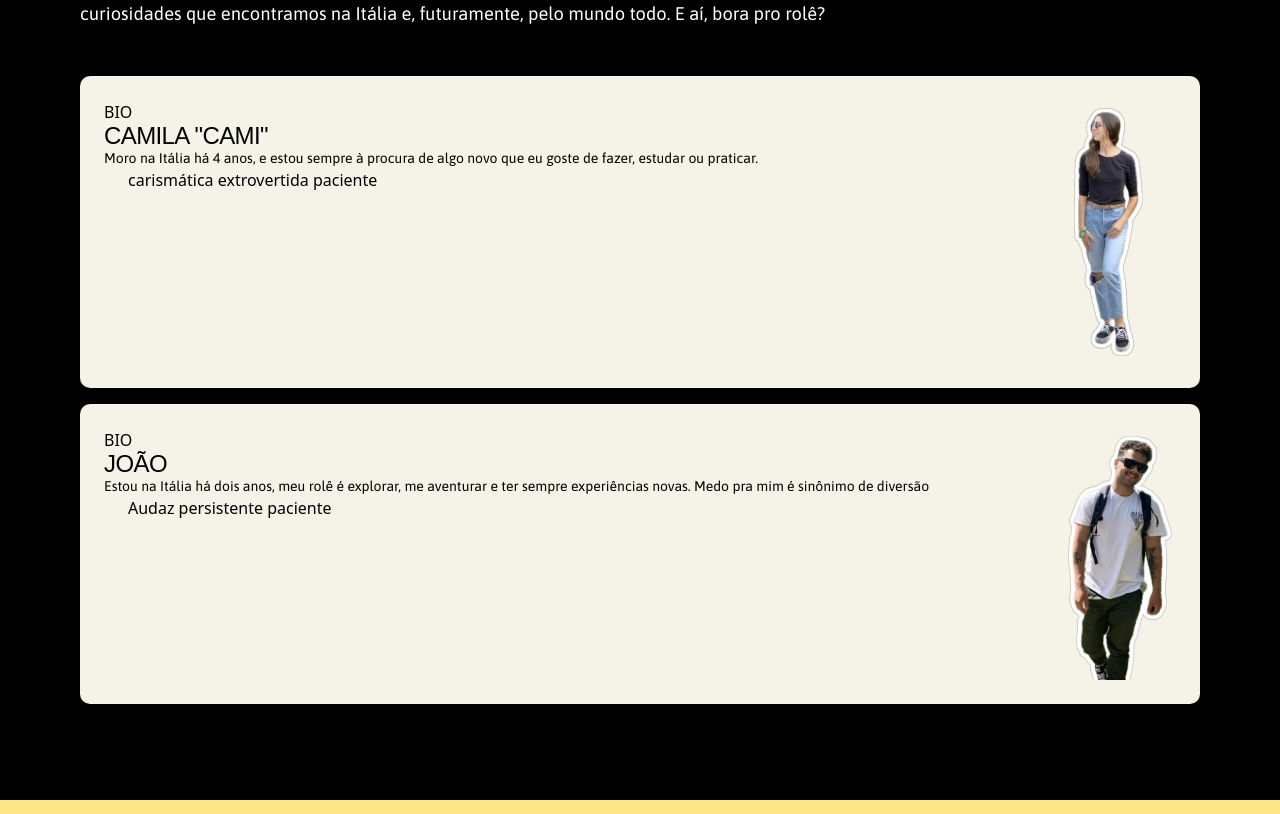
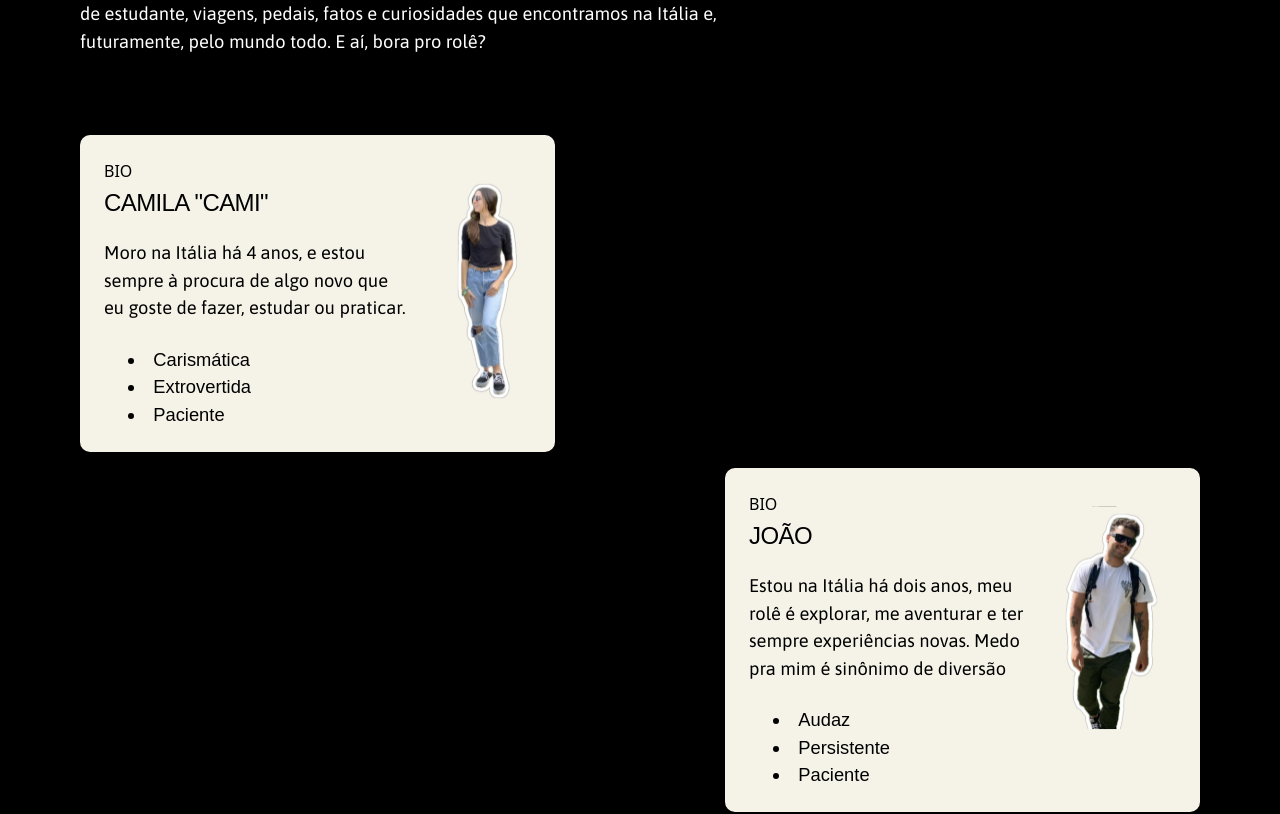
Before and after one commit to devcarolinealmeida/bora-pro-role, a Next.js app: page / in a window 1280 px wide. Shown: the part 1040-1854 px from the top of the page. Built offline with nearby package versions, Linux system fonts and the light colour scheme; no server answers; a web font is replaced by a local one.

Commit message:
UPDATE: section quem somos

```diff
--- a/app/globals.css
+++ b/app/globals.css
@@ -20,7 +20,7 @@ h1,h2,h3,h4 {
 }
 
 h2 {
-  font-size: clamp(3.4375rem, 1.3834rem + 8.427vw, 8.125rem);
+  font-size: clamp(3.75rem, 1.8329rem + 7.8652vw, 8.125rem);
 }
 
 h4 {
@@ -30,7 +30,7 @@ h4 {
 p, h5 {
   font-family: var(--font-asap);
 }
-p {
+p,li {
   font-size: clamp(1rem, 0.9363rem + 0.2614vw, 1.25rem);
 }
 
--- a/components/CardQuemSomos.tsx
+++ b/components/CardQuemSomos.tsx
@@ -10,7 +10,7 @@ const CardQuemSomos = React.forwardRef<
   <div
     ref={ref}
     className={twMerge(
-      "bg-[#F5F2E8] flex justify-between gap-4 rounded-[10px] p-6",
+      "w-full md:max-w-[475px] bg-[#F5F2E8] flex justify-between gap-6 rounded-[10px] p-6 overflow-clip",
       className
     )}
     {...props}
@@ -24,7 +24,7 @@ const CardTopTitle = React.forwardRef<
 >(({ className, ...props }, ref) => (
   <div
     ref={ref}
-    className={twMerge("inline-block uppercase", className)}
+    className={twMerge("inline-block uppercase mb-2", className)}
     {...props}
   />
 ))
@@ -34,10 +34,10 @@ const CardTitle = React.forwardRef<
   HTMLParagraphElement,
   React.HTMLAttributes<HTMLHeadingElement>
 >(({ className, ...props }, ref) => (
-  <h3
+  <h4
     ref={ref}
     className={twMerge(
-      "text-2xl leading-none tracking-tight",
+      "text-2xl leading-none tracking-tight mb-6",
       className
     )}
     {...props}
@@ -51,7 +51,7 @@ const CardDescription = React.forwardRef<
 >(({ className, ...props }, ref) => (
   <p
     ref={ref}
-    className={twMerge("text-sm", className)}
+    className={twMerge("mb-6", className)}
     {...props}
   />
 ))
@@ -61,9 +61,17 @@ const CardContent = React.forwardRef<
   HTMLDivElement,
   React.HTMLAttributes<HTMLDivElement>
 >(({ className, ...props }, ref) => (
-  <div ref={ref} className={twMerge("p-6 pt-0", className)} {...props} />
+  <div ref={ref} className={twMerge("pl-6", className)} {...props} />
 ))
 CardContent.displayName = "CardContent"
+
+const CardLi = React.forwardRef<
+  HTMLLIElement,
+  React.HTMLAttributes<HTMLLIElement>
+>(({ className, ...props }, ref) => (
+  <li ref={ref} className={twMerge("font-asap-condens-700", className)} {...props} />
+))
+CardLi.displayName = "CardLi"
 
 const CardImg = React.forwardRef<
   HTMLDivElement,
@@ -71,10 +79,10 @@ const CardImg = React.forwardRef<
 >(({ className, ...props }, ref) => (
   <div
     ref={ref}
-    className={twMerge("w-32", className)}
+    className={twMerge("", className)}
     {...props}
   />
 ))
 CardImg.displayName = "CardImg"
 
-export { CardQuemSomos, CardTopTitle, CardTitle, CardDescription, CardContent, CardImg }
+export { CardQuemSomos, CardTopTitle, CardTitle, CardDescription, CardContent, CardLi, CardImg }
--- a/sections/QuemSomos/page.tsx
+++ b/sections/QuemSomos/page.tsx
@@ -4,6 +4,7 @@ import {
   CardTitle,
   CardDescription,
   CardContent,
+  CardLi,
   CardImg,
 } from "../../components/CardQuemSomos";
 import CamiSvg from "../../assets/camila.svg";
@@ -15,7 +16,7 @@ export const QuemSomos = () => {
       <div className="container max-w-7xl">
         <div className="pb-12">
           <h4 className="text-white mb-4">Quem somos</h4>
-          <p className="text-white">
+          <p className="text-white md:max-w-[76ch] mb-8">
             Somos Camila e João, um casal que vive em Turim, na Itália. Aqui
             mostramos nossas vidas de estudante, viagens, pedais, fatos e
             curiosidades que encontramos na Itália e, futuramente, pelo mundo
@@ -23,30 +24,41 @@ export const QuemSomos = () => {
           </p>
         </div>
         <div className="flex flex-col gap-4">
-          <CardQuemSomos>
+          <CardQuemSomos className="">
             <div className="flex-1">
               <CardTopTitle>Bio</CardTopTitle>
               <CardTitle>Camila "Cami"</CardTitle>
               <CardDescription>
-              Moro na Itália há 4 anos, e estou sempre à procura de algo novo que eu goste de fazer, estudar ou praticar.
+                Moro na Itália há 4 anos, e estou sempre à procura de algo novo
+                que eu goste de fazer, estudar ou praticar.
               </CardDescription>
-              <CardContent>carismática extrovertida paciente</CardContent>
+              <CardContent>
+                <CardLi>Carismática</CardLi>
+                <CardLi>Extrovertida </CardLi>
+                <CardLi>Paciente</CardLi>
+              </CardContent>
             </div>
             <CardImg>
-              <CamiSvg />
+              <CamiSvg className="w-24"/>
             </CardImg>
           </CardQuemSomos>
-          <CardQuemSomos>
+          <CardQuemSomos className="md:self-end">
             <div className="flex-1">
               <CardTopTitle>Bio</CardTopTitle>
               <CardTitle>João</CardTitle>
               <CardDescription>
-              Estou na Itália há dois anos, meu rolê é explorar, me aventurar e ter sempre experiências novas. Medo pra mim é sinônimo de diversão
+                Estou na Itália há dois anos, meu rolê é explorar, me aventurar
+                e ter sempre experiências novas. Medo pra mim é sinônimo de
+                diversão
               </CardDescription>
-              <CardContent>Audaz persistente paciente</CardContent>
+              <CardContent>
+                <CardLi>Audaz</CardLi>
+                <CardLi>Persistente</CardLi>
+                <CardLi>Paciente</CardLi>
+              </CardContent>
             </div>
             <CardImg>
-              <JoaoSvg />
+              <JoaoSvg className="w-32"/>
             </CardImg>
           </CardQuemSomos>
         </div>
```
